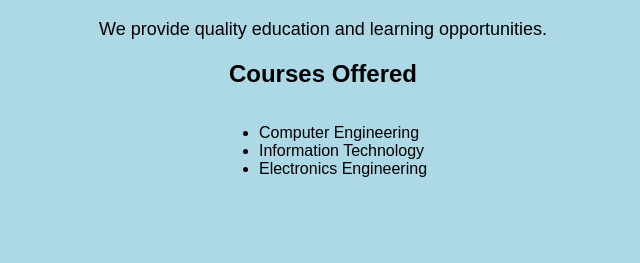
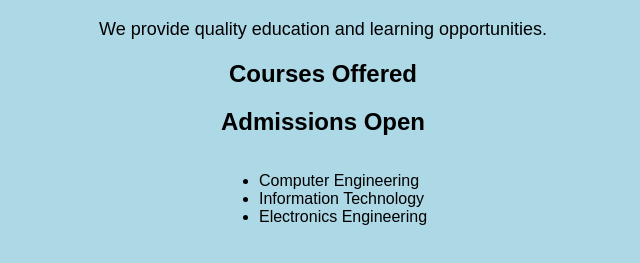
Before and after one commit to krishdembda/CollegeWebsite, a plain HTML site: page index.html in a window 1280 px wide. Shown: the part 61-324 px from the top of the page, without its empty margins (317-957 px from the left). Drawn offline with Linux system fonts and the light colour scheme.

Commit message:
Addmission open

```diff
--- a/index.html
+++ b/index.html
@@ -8,6 +8,7 @@
     <h1>Welcome to My College</h1>
     <p>We provide quality education and learning opportunities.</p>
     <h2>Courses Offered</h2>
+    <h2>Admissions Open</h2>
     <ul>
         <li>Computer Engineering</li>
         <li>Information Technology</li>
```
